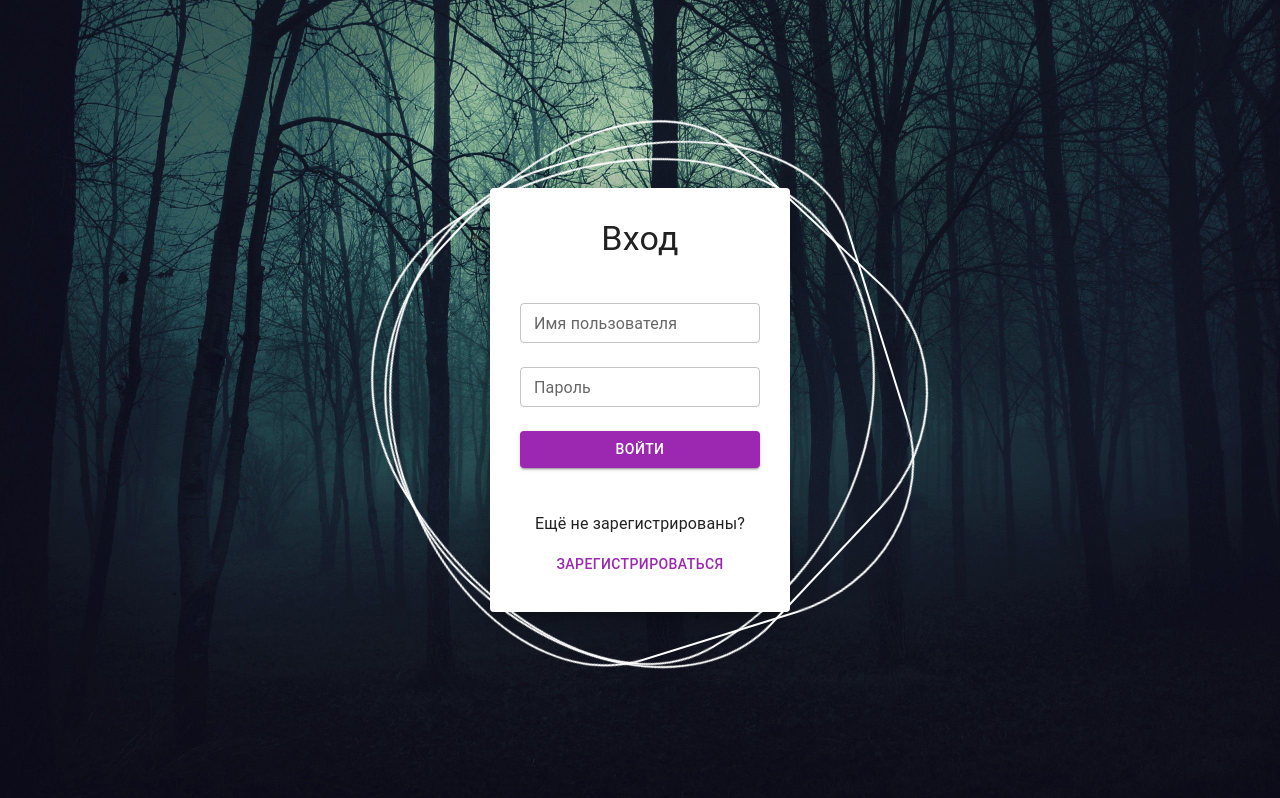
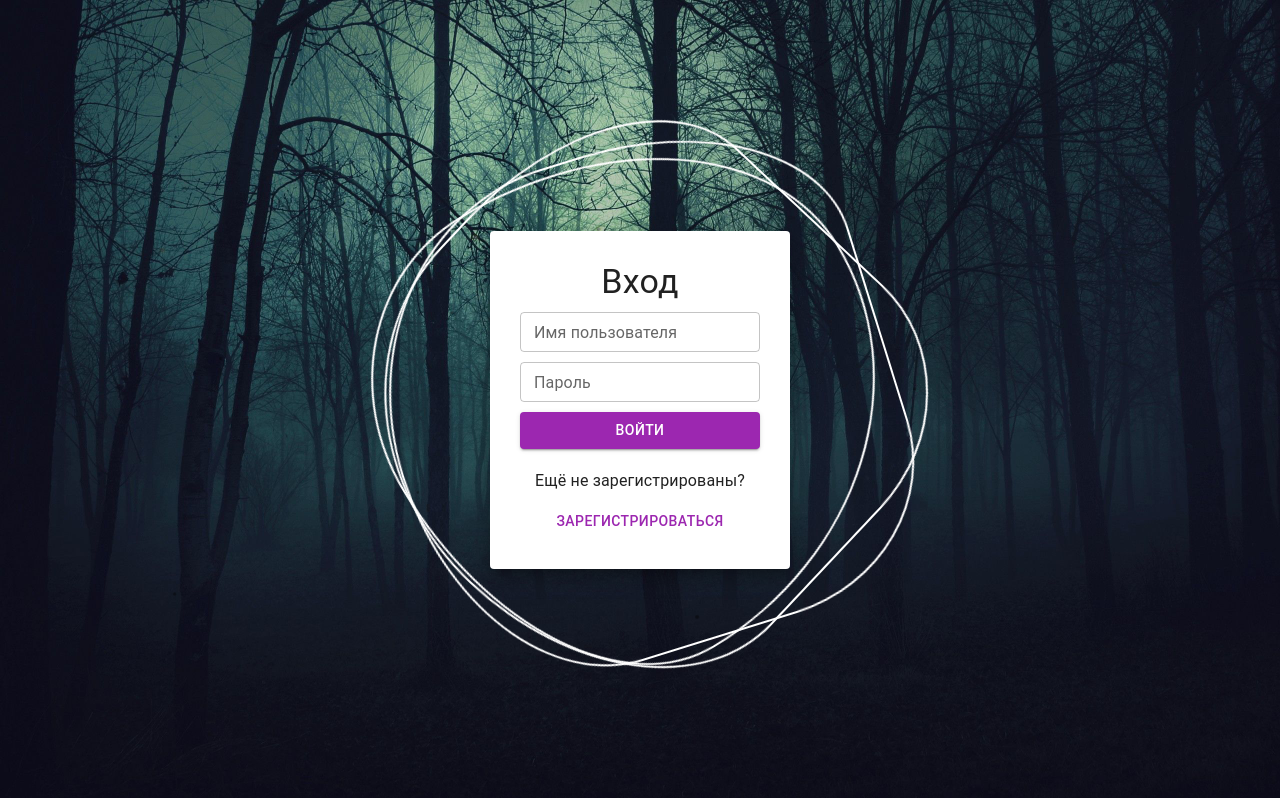
Before and after one commit to SergeyGetmanskiy/chat, a React (Vite) app: page / in a window 1280 px wide. Built offline with nearby package versions, Linux system fonts and the light colour scheme.

Commit message:
upgrade signin

```diff
--- a/src/components/Form-elements/TextFieldElement.tsx
+++ b/src/components/Form-elements/TextFieldElement.tsx
@@ -35,6 +35,7 @@ export const TextFieldElement = ({ type, name, control, label, required=false, m
           size="small"
           fullWidth
           variant="outlined"
+          sx={{mb: '10px'}}
         />
       )}
     />
--- a/src/pages/SignIn/Signin.tsx
+++ b/src/pages/SignIn/Signin.tsx
@@ -26,7 +26,6 @@ function Signin() {
             <Typography align='center' variant='h4'>
               Вход
             </Typography>
-              <br />
             <Stack direction={'column'}>
               <TextFieldElement
                 type='text'
@@ -37,7 +36,6 @@ function Signin() {
                 minLength={2}
                 maxLength={25}
               />
-                <br />
               <TextFieldElement
                 type='password'
                 name={'password'}
@@ -46,13 +44,11 @@ function Signin() {
                 required={true}
                 minLength={6}
               />
-                <br />
               <Button type={'submit'} variant={'contained'} color={'secondary'}>
                 Войти
               </Button>
             </Stack>
-            <br />
-            <Typography align='center'>Ещё не зарегистрированы?</Typography>
+            <Typography align='center' sx={{mt: '10px'}}>Ещё не зарегистрированы?</Typography>
             <Button href='/sign-up' color='secondary'>Зарегистрироваться</Button>
           </Paper>
         </Rings>
```
Lines whose indentation alone changed are shown as unchanged.
